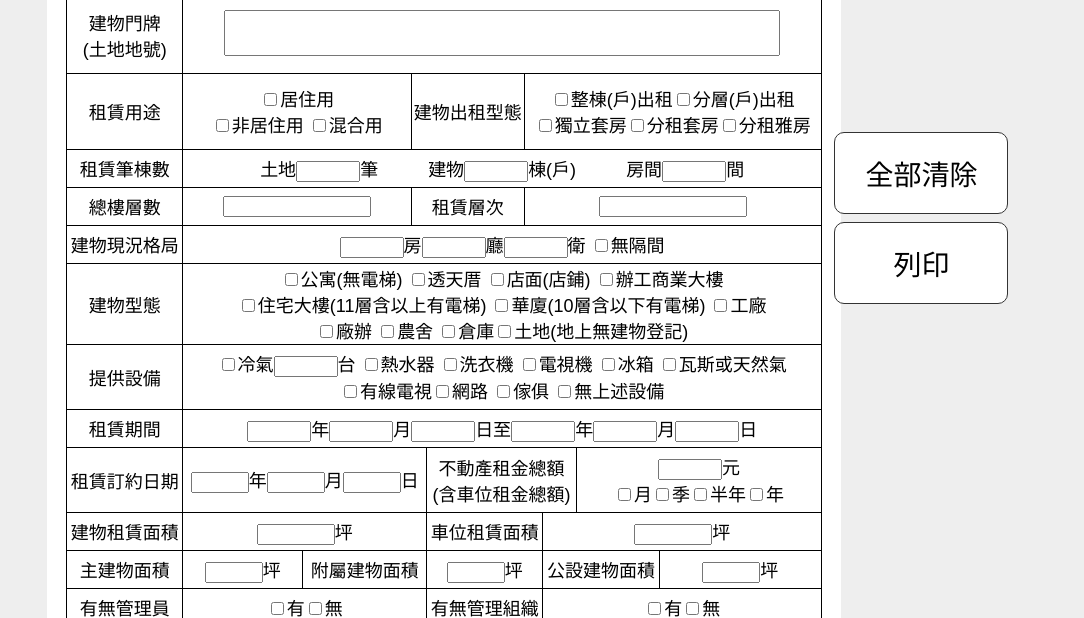
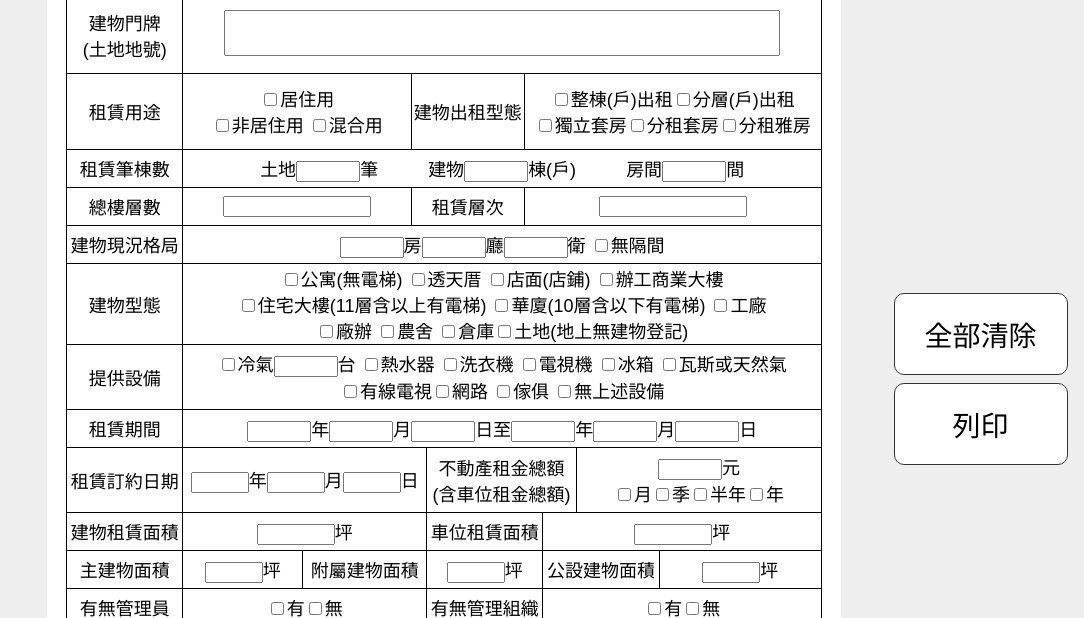
Before and after one commit to syy1224ini/twhgxdtdzldlb, a plain HTML site: page index.html in a window 1280 px wide. Shown: the part 182-800 px from the top of the page, without its empty margins (196-1280 px from the left). Drawn offline with Linux system fonts and the light colour scheme.

Commit message:
Update index.html

```diff
--- a/index.html
+++ b/index.html
@@ -4,13 +4,20 @@
 <meta charset="UTF-8">
 <style>
 
-html, body { height: 100%; margin: 0; }
+html, body {
+  height: 100%;
+  margin: 0;
+  overflow-x: auto !important; /* ✅ 關鍵：允許整個頁面在水平方向上滾動 */
+  -webkit-overflow-scrolling: touch; /* 為了行動裝置瀏覽器優化滾動 */
+}
 body {
   min-height: 100vh;
   display: flex;
   align-items: flex-start;
   justify-content: center;
   background: #eee;
+  /* 確保 body 內容不會被強制縮小 */
+  min-width: 23cm; /* 21cm (A4寬) + 左右留白 + 按鈕空間，此值可確保表格和按鈕可見 */
 }
 .page {
   position: relative; /* 讓裡面的 #ptools 可以相對定位 */
@@ -41,7 +48,7 @@ td {
 }
 #ptools {
   position: absolute;     /* 改成 absolute，相對 .page 定位 */
-  right: 2cm;          /* 貼近表格右邊，可以微調距離（負值更靠近） */
+  right: -6cm;          /* 貼近表格右邊，可以微調距離（負值更靠近） */
   top: 50%;               /* 上下置中 */
   transform: translateY(-50%);
   z-index: 9999;
@@ -136,13 +143,15 @@ td {
   <tr style="height:50px;"><td colspan="31">備註欄</td><td colspan="170" style="text-align:left;">租金含<input type="checkbox" class="cbx">管理費 <input type="checkbox" class="cbx">水費<input type="checkbox" class="cbx">電費<input type="checkbox" class="cbx">瓦斯費<input type="checkbox" class="cbx">網路費<input type="checkbox" class="cbx">稅金(限非居住用或混合用)<br><input type="checkbox" class="cbx">租賃標的含多個門牌且未個別約定租金，門牌<input class="ipt tl" style="width:200px;"><br><input type="checkbox" class="cbx">租賃標的含增建或未登記建物</td></tr>
 </table>
 
-</div>
 <div id="ptools">
   <div class="stack">
     <button id="clearBtn" type="button">全部清除</button>
     <button onclick="window.print()">列印</button>
   </div>
 </div>
+
+</div>
+
 <script>
   document.getElementById('clearBtn')?.addEventListener('click', function () {
     // 找到主要頁面容器
```
